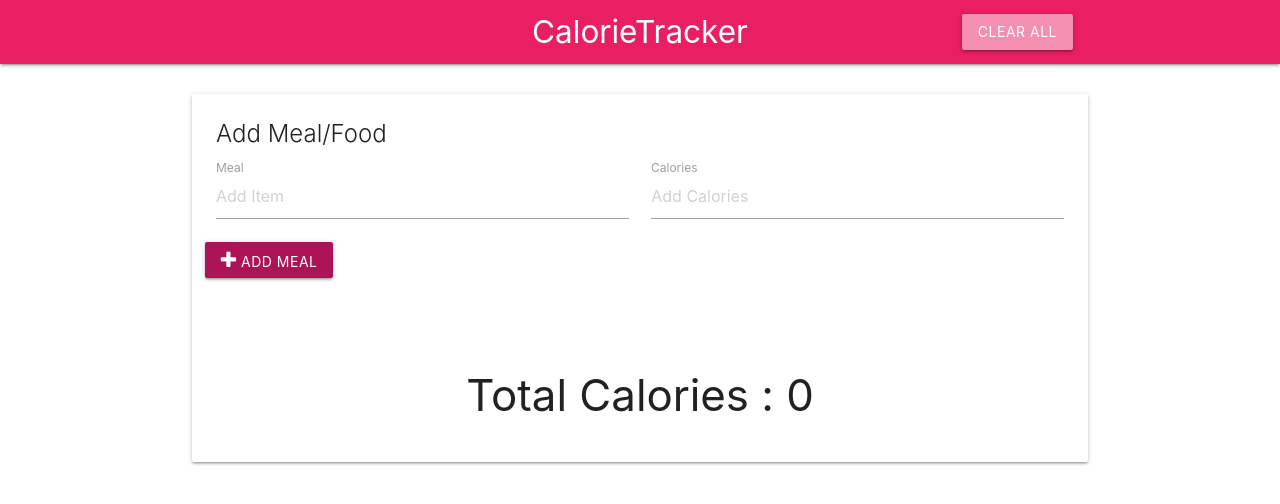
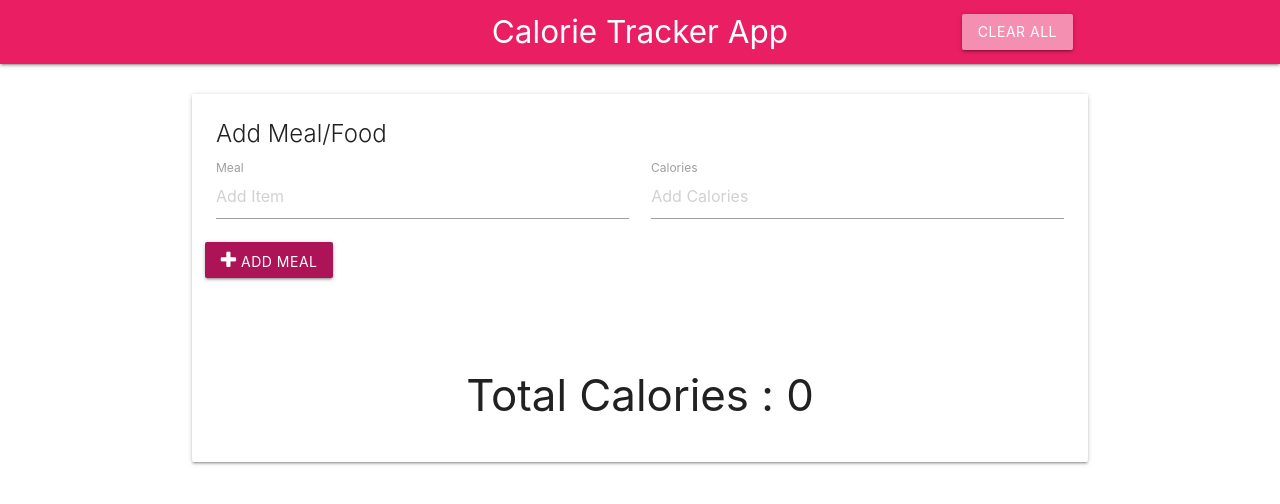
Before and after one commit to Jakariya06/calorie-tracker-JS, a plain HTML site: page index.html in a window 1280 px wide. Drawn offline with nearby package versions, Linux system fonts and the light colour scheme.

Commit message:
mengubah judul

```diff
--- a/index.html
+++ b/index.html
@@ -13,7 +13,7 @@
     <nav>
         <div class="nav-wrapper pink">
             <div class="container">
-                <a href="#" class="brand-logo center">CalorieTracker</a>
+                <a href="#" class="brand-logo center">Calorie Tracker App</a>
                 <ul class="right">
                     <li><a href="#" class="clear-btn btn pink lighten-3"> Clear All </a></li>
                 </ul>
```
